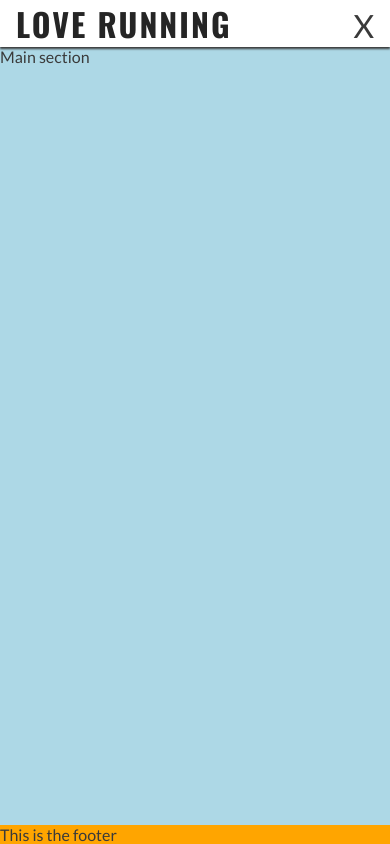
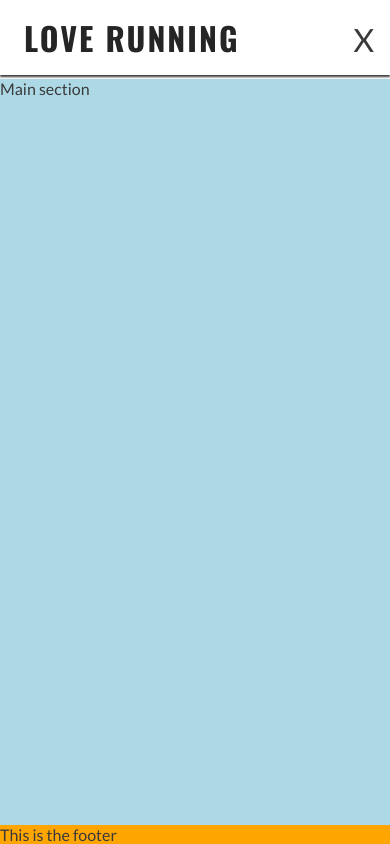
Before and after one commit to AHalla-Ma/loverunning, a plain HTML site: page index.html in a window 390 px wide. Drawn offline with nearby package versions, Linux system fonts and the light colour scheme.

Commit message:
added margin top to push content down to accomodate larger heading on tablet

```diff
--- a/assets/css/style.css
+++ b/assets/css/style.css
@@ -124,3 +124,15 @@ footer {
         display: none;
     }
 }
+
+#logo {
+    font-size: 200%;
+    line-height: 75px;
+    margin: 0 0.5rem;
+}
+
+/*Main content media query */
+main {
+    /*push main content down to accomodate larger header */
+    margin-top: 79px;
+}
```
